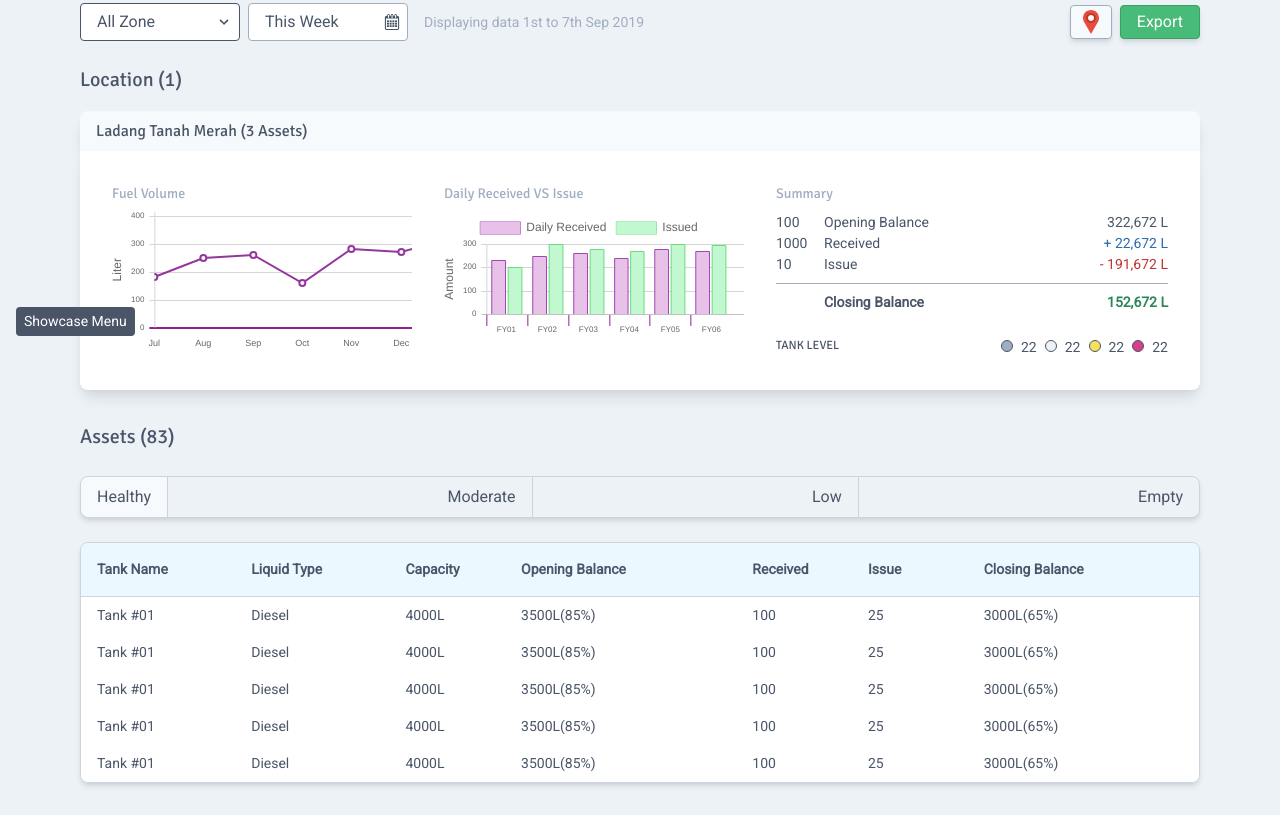
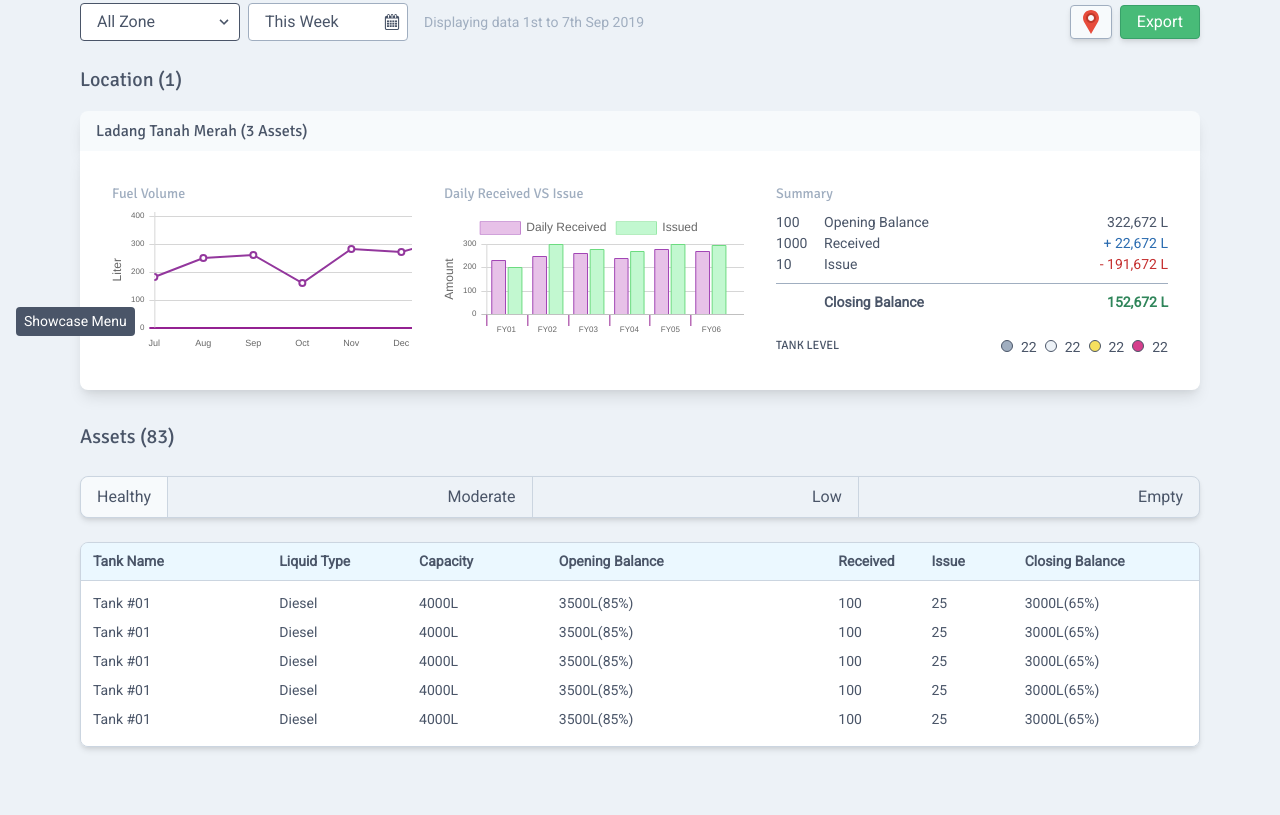
Before and after one commit to harrysaputra/katsanaiot, a website: page public/zonedetail.html in a window 1280 px wide. Shown: the part 448-1263 px from the top of the page. After the commit the page ends 1227 px from the top, so only its background shows below. Drawn offline with Linux system fonts and the light colour scheme.

Commit message:
tidy up table

```diff
--- a/public/tailwind.css
+++ b/public/tailwind.css
@@ -68,17 +68,24 @@ h1,h2,h3,h4,h5 {
 }
 
 .table-wrapper th, .table-wrapper td {
-  @apply px-4 py-2;
+  @apply px-3 py-1;
 }
 
 .table-wrapper th {
-  @apply bg-blue-100 py-4;
+  @apply bg-blue-100 py-2;
 }
 
 .table-wrapper tbody tr:first-child {
   @apply border-t border-gray-400;
 }
 
+.table-wrapper tbody tr:first-child td {
+  @apply pt-3;
+}
+
+.table-wrapper tbody tr:last-child td {
+  @apply pb-4;
+}
 
 @tailwind utilities;
 
--- a/public/zonedetail.html
+++ b/public/zonedetail.html
@@ -188,12 +188,12 @@
                             <thead>
                                 <tr>
                                     <th class="w-32">Tank Name</th>
-                                    <th class="w-32">Liquid Type</th>
+                                    <th class="w-24">Liquid Type</th>
                                     <th class="w-24">Capacity</th>
                                     <th class="w-48">Opening Balance</th>
-                                    <th class="w-24">Received</th>
-                                    <th class="w-24">Issue</th>
-                                    <th class="w-48">Closing Balance</th>
+                                    <th class="w-16">Received</th>
+                                    <th class="w-16">Issue</th>
+                                    <th class="w-32">Closing Balance</th>
                                 </tr>
                             </thead>
                             <tbody>
```
Also changed, not shown: public/build/tailwind.css.
